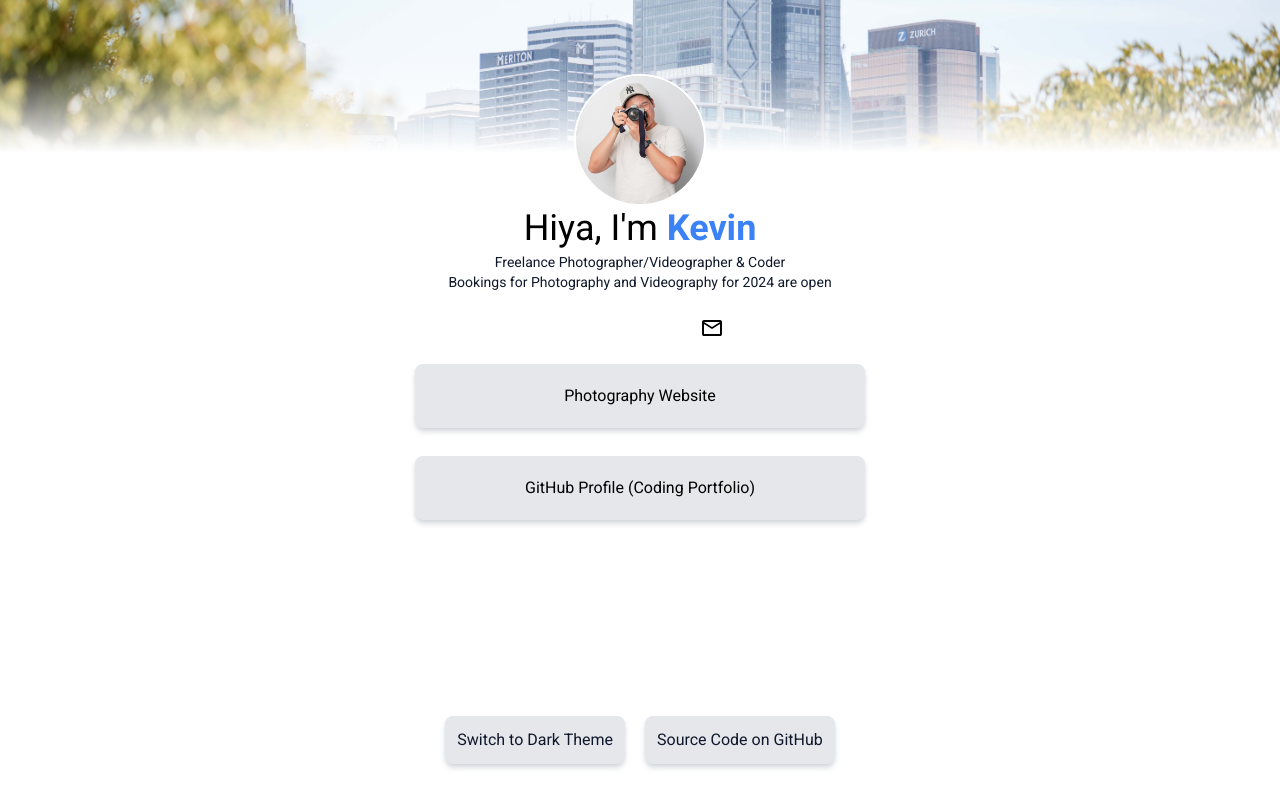
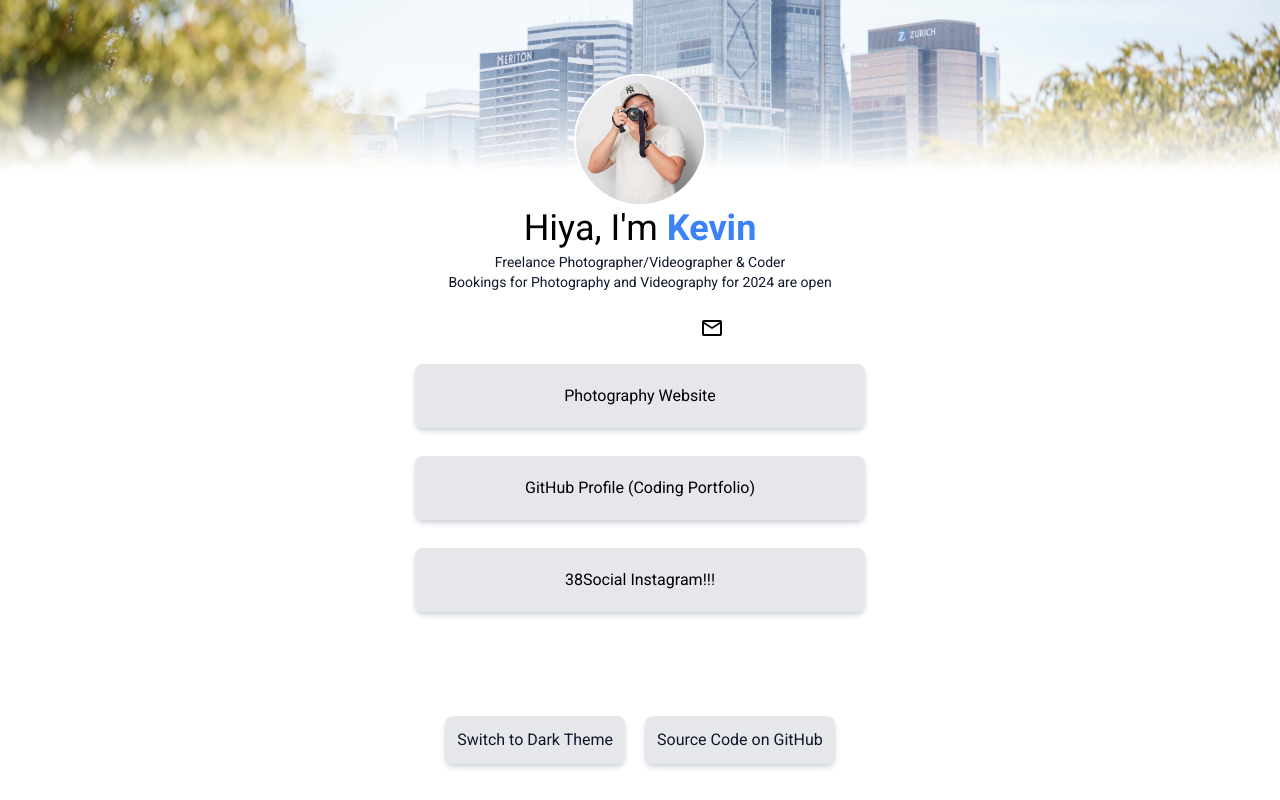
Before and after one commit to KevinSutandi/KevinSutandi, a Next.js app: page / in a window 1280 px wide. Built offline with nearby package versions, Linux system fonts and the light colour scheme; some icons are missing.

Commit message:
added a new card

```diff
--- a/src/components/ProfileSection.tsx
+++ b/src/components/ProfileSection.tsx
@@ -18,6 +18,10 @@ export default function ProfileSection() {
           href={'https://www.github.com/kevinsutandi'}
           text={'GitHub Profile (Coding Portfolio)'}
         />
+        <ProfileCard
+          href={'https://www.instagram.com/38social.au/'}
+          text={'38Social Instagram!!!'}
+        />
       </div>
     </div>
   );
```
